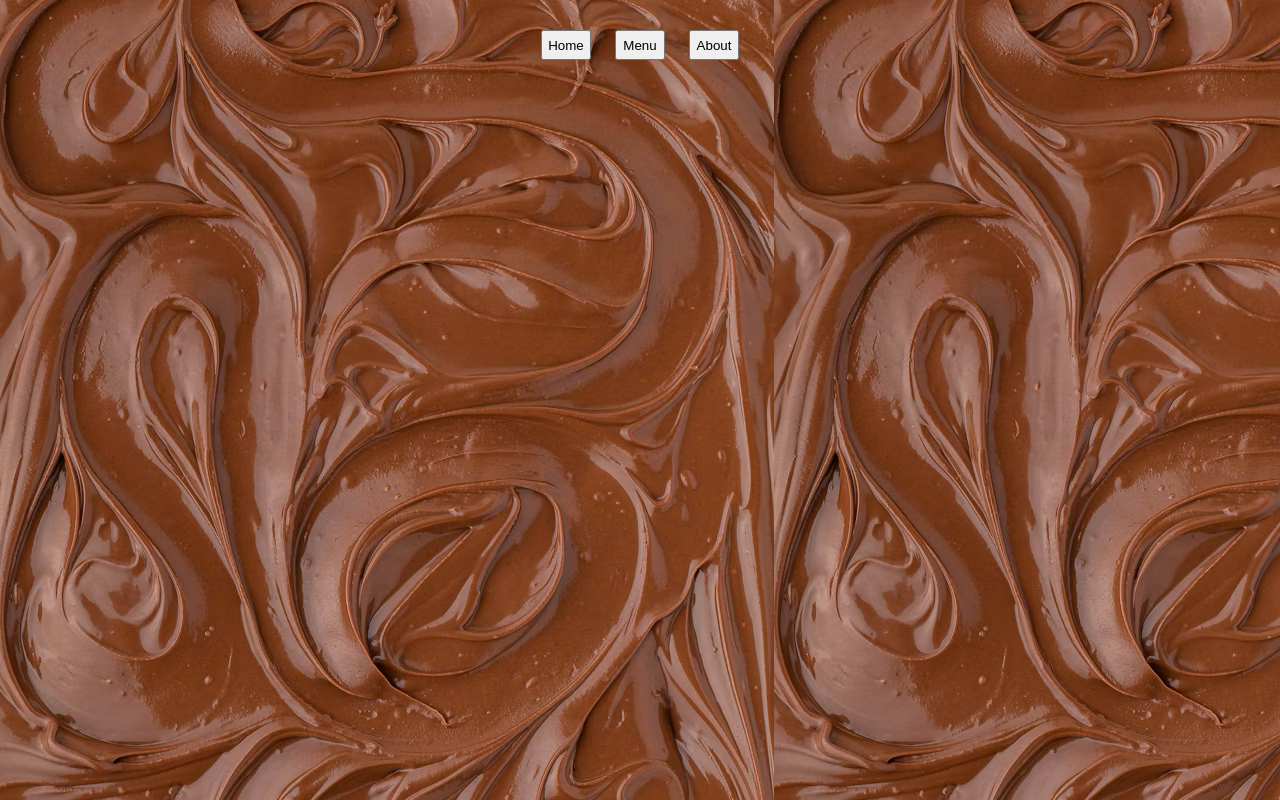
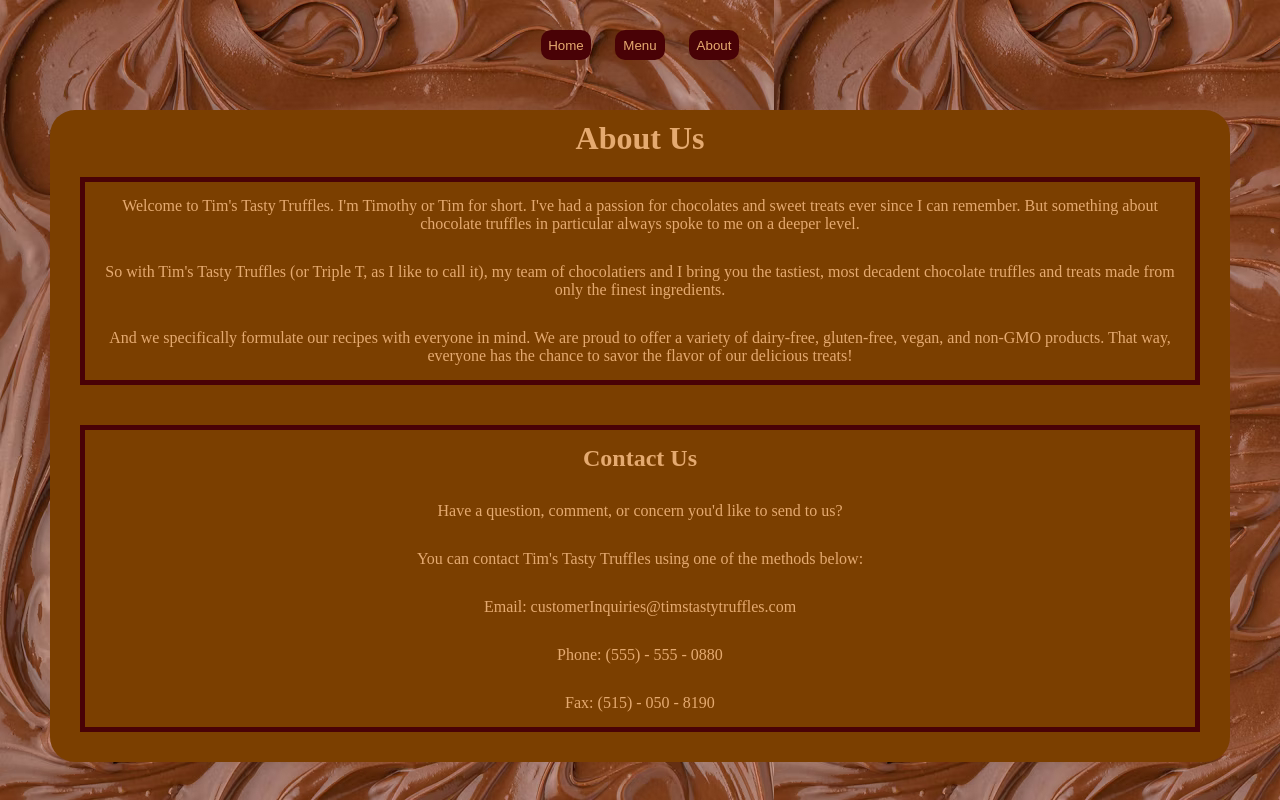
Before and after one commit to TimothyMoralesLopez/restaurant-page, a website built with webpack: page src/template.html in a window 1280 px wide. Both pictures are taken after a click on the button "About". Built offline with nearby package versions, Linux system fonts and the light colour scheme.

Commit message:
Finish About Us page of project
I've finished the About Us and Contact Us portions of the site.

```diff
--- /dev/null
+++ b/src/about.js
@@ -0,0 +1,48 @@
+function loadAboutPage() {
+    const contentDiv = document.querySelector("#content");
+
+    const aboutDiv = document.createElement("div");
+    aboutDiv.classList.add("about-div");
+
+    const aboutHeading = document.createElement("h1");
+    aboutHeading.textContent = "About Us";
+
+    aboutDiv.append(aboutHeading);
+
+    const aboutMeDiv = document.createElement("div");
+    aboutMeDiv.classList.add("about-me-div");
+    const aboutMeFirstPara = document.createElement("p");
+    aboutMeFirstPara.textContent = "Welcome to Tim's Tasty Truffles. I'm Timothy or Tim for short. I've had a passion for chocolates and sweet treats ever since I can remember. But something about chocolate truffles in particular always spoke to me on a deeper level.";
+    const aboutMeSecondPara = document.createElement("p");
+    aboutMeSecondPara.textContent = "So with Tim's Tasty Truffles (or Triple T, as I like to call it), my team of chocolatiers and I bring you the tastiest, most decadent chocolate truffles and treats made from only the finest ingredients.";
+    const aboutMeThirdPara = document.createElement("p");
+    aboutMeThirdPara.textContent = "And we specifically formulate our recipes with everyone in mind. We are proud to offer a variety of dairy-free, gluten-free, vegan, and non-GMO products. That way, everyone has the chance to savor the flavor of our delicious treats!";
+    aboutMeDiv.append(aboutMeFirstPara, aboutMeSecondPara, aboutMeThirdPara);
+
+    const contactUsDiv = document.createElement("div");
+    contactUsDiv.classList.add("contact-us-div");
+
+    const contactUsHeading = document.createElement("h2");
+    contactUsHeading.textContent = "Contact Us";
+
+    contactUsDiv.append(contactUsHeading);
+
+    const contactUsFirstPara = document.createElement("p");
+    contactUsFirstPara.textContent = "Have a question, comment, or concern you'd like to send to us?";
+    const contactUsSecondPara = document.createElement("p");
+    contactUsSecondPara.textContent = "You can contact Tim's Tasty Truffles using one of the methods below:";
+
+    const contactUsEmailPara = document.createElement("p");
+    contactUsEmailPara.textContent = "Email: customerInquiries@timstastytruffles.com";
+    const contactUsPhonePara = document.createElement("p");
+    contactUsPhonePara.textContent = "Phone: (555) - 555 - 0880";
+    const contactUsFaxPara = document.createElement("p");
+    contactUsFaxPara.textContent = "Fax: (515) - 050 - 8190";
+
+    contactUsDiv.append(contactUsFirstPara, contactUsSecondPara, contactUsEmailPara, contactUsPhonePara, contactUsFaxPara);
+
+    aboutDiv.append(aboutMeDiv, contactUsDiv);
+    contentDiv.append(aboutDiv);
+}
+
+export { loadAboutPage };
--- a/src/index.js
+++ b/src/index.js
@@ -2,6 +2,7 @@ import "./styles.css";
 import { loadInitialPage } from "./initial.js";
 import { emptyPage } from "./empty.js";
 import { loadMenuPage } from "./menu.js";
+import { loadAboutPage } from "./about.js";
 
 const homeButton = document.querySelector(".home-button");
 homeButton.addEventListener("click", () => {
@@ -18,6 +19,7 @@ menuButton.addEventListener("click", () => {
 const aboutButton = document.querySelector(".about-button");
 aboutButton.addEventListener("click", () => {
     emptyPage();
+    loadAboutPage();
 });
 
 loadInitialPage();
--- a/src/menu.js
+++ b/src/menu.js
@@ -14,6 +14,9 @@ function loadMenuPage() {
     const milkChocolateDiv = document.createElement("div");
     milkChocolateDiv.classList.add("milk-chocolate-div");
 
+    const milkChocolateHeading = document.createElement("h2");
+    milkChocolateHeading.textContent = "Milk Chocolate Ganache Truffles";
+
     const milkChocolateImage = document.createElement("img");
     milkChocolateImage.src = milkChocolateTrufflesImage;
 
@@ -22,10 +25,13 @@ function loadMenuPage() {
     const milkChocolatePrice = document.createElement("p");
     milkChocolatePrice.textContent = "$5.00";
 
-    milkChocolateDiv.append(milkChocolateImage, milkChocolatePara, milkChocolatePrice);
+    milkChocolateDiv.append(milkChocolateHeading, milkChocolateImage, milkChocolatePara, milkChocolatePrice);
 
     const strawberryChocolateDiv = document.createElement("div");
     strawberryChocolateDiv.classList.add("strawberry-chocolate-div");
+
+    const strawberryChocolateHeading = document.createElement("h2");
+    strawberryChocolateHeading.textContent = "Strawberry Dark Chocolate Truffles";
 
     const strawberryChocolateImage = document.createElement("img");
     strawberryChocolateImage.src = strawberryChocolateTrufflesImage;
@@ -35,10 +41,13 @@ function loadMenuPage() {
     const strawberryChocolatePrice = document.createElement("p");
     strawberryChocolatePrice.textContent = "$5.00";
 
-    strawberryChocolateDiv.append(strawberryChocolateImage, strawberryChocolatePara, strawberryChocolatePrice);
+    strawberryChocolateDiv.append(strawberryChocolateHeading, strawberryChocolateImage, strawberryChocolatePara, strawberryChocolatePrice);
 
     const raspberryChocolateDiv = document.createElement("div");
     raspberryChocolateDiv.classList.add("raspberry-chocolate-div");
+
+    const raspberryChocolateHeading = document.createElement("h2");
+    raspberryChocolateHeading.textContent = "Raspberry Dark Chocolate Truffles (Dairy-Free)";
 
     const raspberryChocolateImage = document.createElement("img");
     raspberryChocolateImage.src = raspberryChocolateTrufflesImage;
@@ -48,7 +57,7 @@ function loadMenuPage() {
     const raspberryChocolatePrice = document.createElement("p");
     raspberryChocolatePrice.textContent = "$5.00";
 
-    raspberryChocolateDiv.append(raspberryChocolateImage, raspberryChocolatePara, raspberryChocolatePrice);
+    raspberryChocolateDiv.append(raspberryChocolateHeading, raspberryChocolateImage, raspberryChocolatePara, raspberryChocolatePrice);
 
     menuDiv.append(menuHeading, milkChocolateDiv, strawberryChocolateDiv, raspberryChocolateDiv);
 
--- a/src/styles.css
+++ b/src/styles.css
@@ -18,6 +18,10 @@ nav > button {
     margin:10px;
     height: 30px;
     width: 50px;
+    color: #E5AA70;
+    background-color: #490206;
+    border-radius: 10px;
+    border:none;
 }
 
 .home-div, .menu-div, .about-div {
@@ -29,13 +33,13 @@ nav > button {
     flex-direction: column;
 }
 
-.home-div > div {
+.home-div > div, .menu-div > div, .about-div > div {
     border: 5px solid #490206;
     padding:0px;
     margin: 20px;
 }
 
-.info-div > p {
+p {
     padding:15px;
 }
 
@@ -48,17 +52,7 @@ h2 {
     padding:15px;
 }
 
-.address-div > p {
-    padding:15px;
-}
-
 img {
     height:250px;
     width:250px;
 }
-
-.menu-div > div {
-    border: 5px solid #490206;
-    padding:0px;
-    margin: 20px;
-}
```
Also changed, not shown: README.md.
